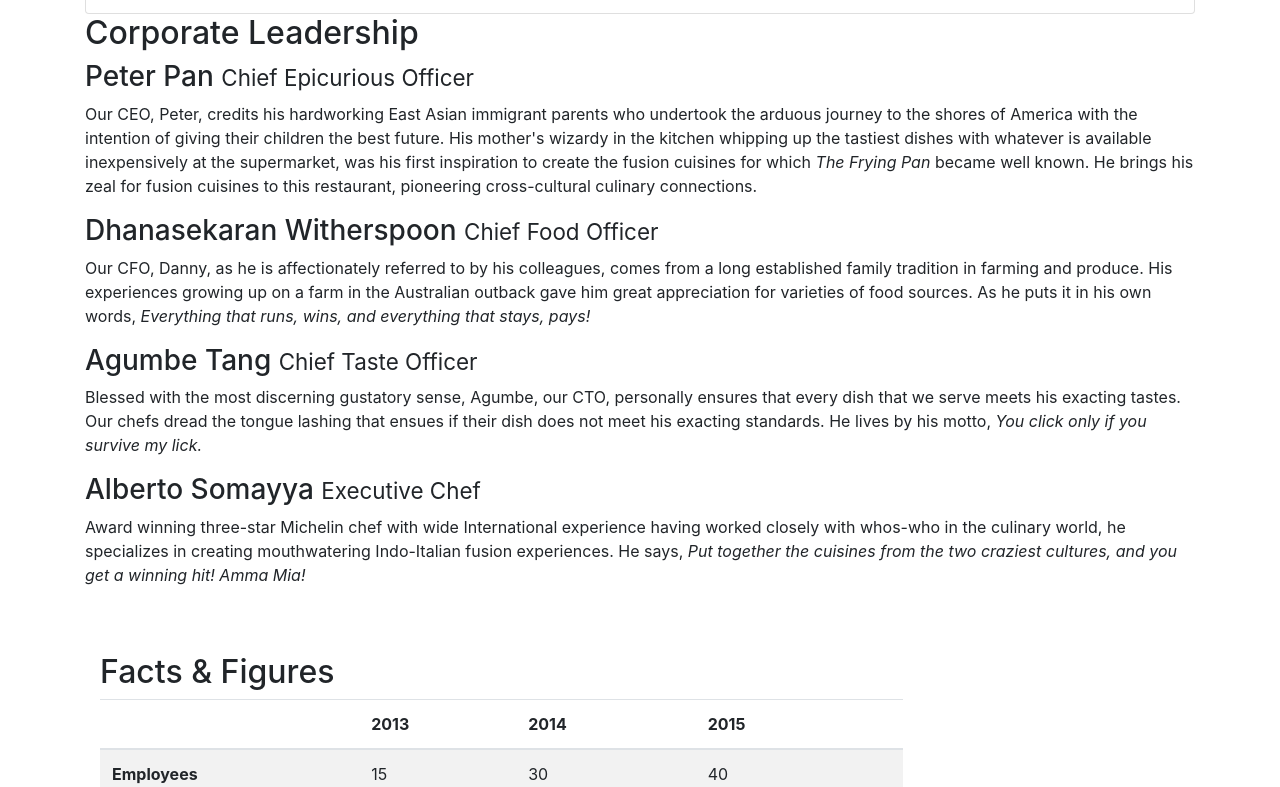
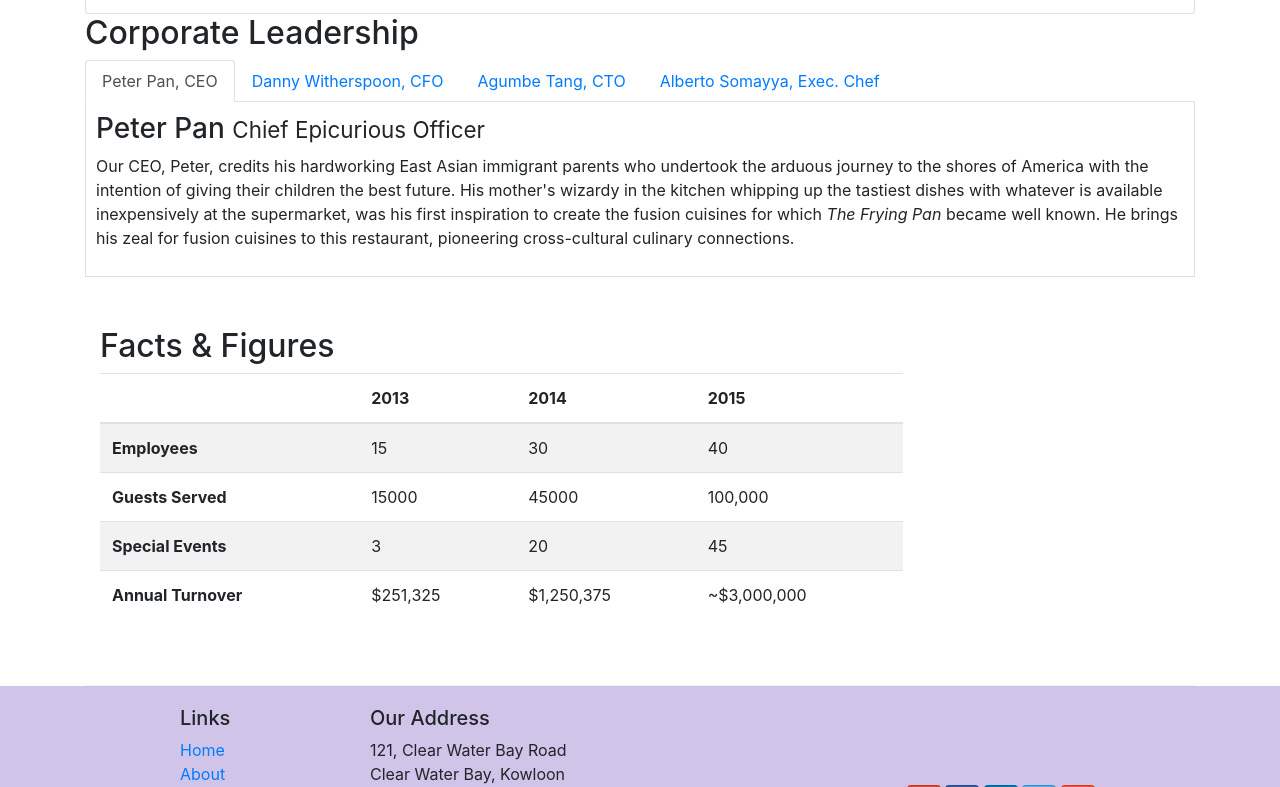
Before and after one commit to ArianeH/bootstrap_responsive-design, a website: page aboutus.html in a window 1280 px wide. Shown: the part 796-1583 px from the top of the page. Drawn offline with nearby package versions, Linux system fonts and the light colour scheme.

Commit message:
Added navigation tabs

```diff
--- a/aboutus.html
+++ b/aboutus.html
@@ -113,21 +113,59 @@
   <div>
     <div>
       <h2>Corporate Leadership</h2>
+
+      <ul class="nav nav-tabs">
+        <li class="nav-item">
+          <a href="#peter" role="tab" data-toggle="tab" class="nav-link active">
+            Peter Pan, CEO
+          </a>
+        </li>
+        <li class="nav-item">
+          <a href="#danny" role="tab" data-toggle="tab" class="nav-link">
+            Danny Witherspoon, CFO
+          </a>
+        </li>
+        <li class="nav-item">
+          <a href="#agumbe" role="tab" data-toggle="tab" class="nav-link">
+            Agumbe Tang, CTO
+          </a>
+        </li>
+        <li class="nav-item">
+          <a href="#alberto" role="tab" data-toggle="tab" class="nav-link">
+            Alberto Somayya, Exec. Chef
+          </a>
+        </li>
+      </ul>
+
+      <div class="tab-content">
+        <div role="tabpanel" class="tab-pane fade show active" id="peter">
           <h3>Peter Pan <small>Chief Epicurious Officer</small></h3>
           <div class="hidden-xs-down">
             <p>Our CEO, Peter, credits his hardworking East Asian immigrant parents who undertook the arduous journey to the shores of America with the intention of giving their children the best future. His mother's wizardy in the kitchen whipping up the tastiest dishes with whatever is available inexpensively at the supermarket, was his first inspiration to create the fusion cuisines for which <em>The Frying Pan</em> became well known. He brings his zeal for fusion cuisines to this restaurant, pioneering cross-cultural culinary connections.</p>
           </div>
+        </div>
+
+        <div role="tabpanel" class="tab-pane fade" id="danny">
           <h3>Dhanasekaran Witherspoon <small>Chief Food Officer</small></h3>
           <div class="hidden-xs-down">
             <p>Our CFO, Danny, as he is affectionately referred to by his colleagues, comes from a long established family tradition in farming and produce. His experiences growing up on a farm in the Australian outback gave him great appreciation for varieties of food sources. As he puts it in his own words, <em>Everything that runs, wins, and everything that stays, pays!</em></p>
           </div>
+        </div>
+
+        <div role="tabpanel" class="tab-pane fade" id="agumbe">
           <h3>Agumbe Tang <small>Chief Taste Officer</small></h3>
           <div class="hidden-xs-down">
             <p>Blessed with the most discerning gustatory sense, Agumbe, our CTO, personally ensures that every dish that we serve meets his exacting tastes. Our chefs dread the tongue lashing that ensues if their dish does not meet his exacting standards. He lives by his motto, <em>You click only if you survive my lick.</em></p>
+          </div>
+        </div>
+
+        <div role="tabpanel" class="tab-pane fade" id="alberto">
           <h3>Alberto Somayya <small>Executive Chef</small></h3>
-      </div>
           <div class="hidden-xs-down">
             <p>Award winning three-star Michelin chef with wide International experience having worked closely with whos-who in the culinary world, he specializes in creating mouthwatering Indo-Italian fusion experiences. He says, <em>Put together the cuisines from the two craziest cultures, and you get a winning hit! Amma Mia!</em></p>
+          </div>
+        </div>
+
       </div>
     </div>
   </div>
@@ -223,6 +261,10 @@
   </div>
 </footer>
 
+<script src="node_modules/jquery/dist/jquery.min.js"></script>
+<script src="node_modules/tether/dist/js/tether.min.js"></script>
+<script src="node_modules/bootstrap/dist/js/bootstrap.min.js"></script>
+
 </body>
 
 </html>
--- a/css/styles.css
+++ b/css/styles.css
@@ -80,3 +80,10 @@ body {
 .navbar-inverse {
   background-color: #512DA8;
 }
+
+.tab-content {
+  border-left: 1px solid #ddd;
+  border-right: 1px solid #ddd;
+  border-bottom: 1px solid #ddd;
+  padding: 10px;
+}
```
Lines whose indentation alone changed are shown as unchanged.
